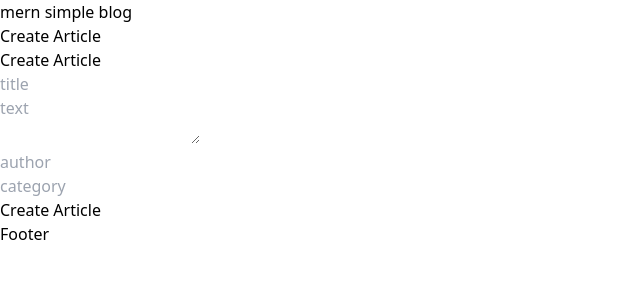
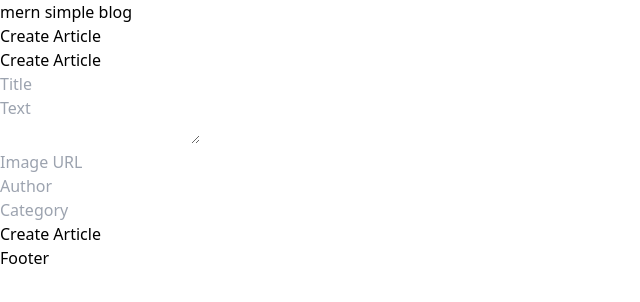
Before and after one commit to Kris1027/mern-simple-blog, a React (Vite) app in the folder client/: page /create in a window 1280 px wide. Shown: the top 302 px of the page, without its empty margins (0-640 px from the left). Built offline with nearby package versions, Linux system fonts and the light colour scheme.

Commit message:
add the image display in the articles, update articles actions

```diff
--- a/client/src/actions/create-article.js
+++ b/client/src/actions/create-article.js
@@ -7,6 +7,7 @@ export const createArticle = async ({ request }) => {
         const newArticle = {
             title: formData.get('title'),
             text: formData.get('text'),
+            image: formData.get('image'),
             author: formData.get('author'),
             category: formData.get('category'),
         };
--- a/client/src/actions/update-article.js
+++ b/client/src/actions/update-article.js
@@ -6,6 +6,7 @@ export const updateArticle = async ({ params, request }) => {
     const updatedArticle = {
         title: formData.get('title'),
         text: formData.get('text'),
+        image: formData.get('image'),
         author: formData.get('author'),
         category: formData.get('category'),
     };
--- a/client/src/components/article-create-form.jsx
+++ b/client/src/components/article-create-form.jsx
@@ -9,6 +9,7 @@ function ArticleCreateForm() {
     const [formData, setFormData] = useState({
         title: '',
         text: '',
+        image: '',
         author: '',
         category: '',
     });
@@ -65,7 +66,7 @@ function ArticleCreateForm() {
                     className={errors.title ? 'border-red-500 border-2' : ''}
                     type='text'
                     name='title'
-                    placeholder='title'
+                    placeholder='Title'
                 />
                 {errors.title && <span className='text-red-500 text-sm'>{errors.title}</span>}
             </div>
@@ -76,9 +77,21 @@ function ArticleCreateForm() {
                     onChange={handleChange}
                     className={errors.text ? 'border-red-500 border-2' : ''}
                     name='text'
-                    placeholder='text'
+                    placeholder='Text'
                 ></textarea>
                 {errors.text && <span className='text-red-500 text-sm'>{errors.text}</span>}
+            </div>
+
+            <div className='flex flex-col'>
+                <input
+                    value={formData.image}
+                    onChange={handleChange}
+                    className={errors.image ? 'border-red-500 border-2' : ''}
+                    type='text'
+                    name='image'
+                    placeholder='Image URL'
+                />
+                {errors.image && <span className='text-red-500 text-sm'>{errors.image}</span>}
             </div>
 
             <div className='flex flex-col'>
@@ -88,7 +101,7 @@ function ArticleCreateForm() {
                     className={errors.author ? 'border-red-500 border-2' : ''}
                     type='text'
                     name='author'
-                    placeholder='author'
+                    placeholder='Author'
                 />
                 {errors.author && <span className='text-red-500 text-sm'>{errors.author}</span>}
             </div>
@@ -100,7 +113,7 @@ function ArticleCreateForm() {
                     className={errors.category ? 'border-red-500 border-2' : ''}
                     type='text'
                     name='category'
-                    placeholder='category'
+                    placeholder='Category'
                 />
                 {errors.category && <span className='text-red-500 text-sm'>{errors.category}</span>}
             </div>
--- a/client/src/components/article-details.jsx
+++ b/client/src/components/article-details.jsx
@@ -1,6 +1,13 @@
 function ArticleDetails({ article }) {
     return (
         <div>
+            {article.image && (
+                <img
+                    className='w-full h-96 object-cover'
+                    src={article.image}
+                    alt={`image for the artice: ${article.title}`}
+                />
+            )}
             <h2>{article.title}</h2>
             <p>{article.text}</p>
             <p>{article.author}</p>
--- a/client/src/components/article-update-form.jsx
+++ b/client/src/components/article-update-form.jsx
@@ -7,6 +7,7 @@ function ArticleUpdateForm({ article, setIsEdit, fetcher }) {
     const [formData, setFormData] = useState({
         title: article.title,
         text: article.text,
+        image: article.image,
         author: article.author,
         category: article.category,
     });
@@ -24,12 +25,18 @@ function ArticleUpdateForm({ article, setIsEdit, fetcher }) {
         <fetcher.Form
             method='POST'
             action={`/articles/update/${article._id}`}
-            className='text-black flex flex-col gap-1'
+            className='text-red-500 flex flex-col gap-1'
             onSubmit={() => setIsEdit((prevState) => !prevState)}
         >
+            <label htmlFor='title'>Title</label>
             <input type='text' name='title' value={formData.title} onChange={handleChange} />
+            <label htmlFor='text'>Text</label>
             <textarea name='text' rows={10} value={formData.text} onChange={handleChange} />
+            <label htmlFor='image'>Image URL</label>
+            <input type='text' name='image' value={formData.image} onChange={handleChange} />
+            <label htmlFor='author'>Author</label>
             <input type='text' name='author' value={formData.author} onChange={handleChange} />
+            <label htmlFor='category'>Category</label>
             <input type='text' name='category' value={formData.category} onChange={handleChange} />
             <button className='text-white' disabled={isSubmitting} type='submit'>
                 {isSubmitting ? 'Saving...' : 'Save'}
```
